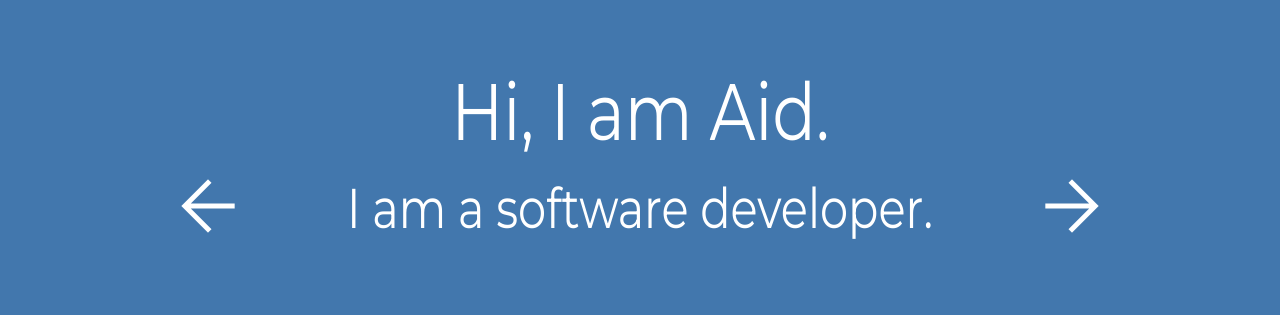
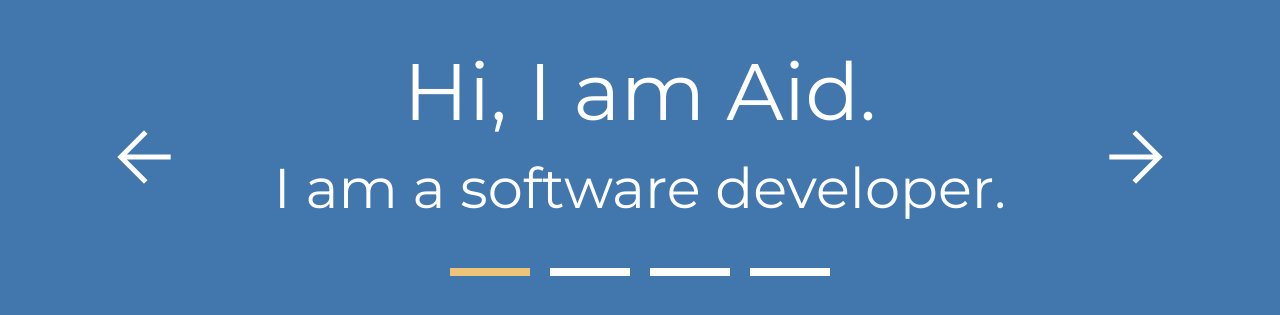
Before and after one commit to aid9eleven/adrian-cabriga, a React (Vite) app: page / in a window 1280 px wide. Shown: the part 241-556 px from the top of the page. Built offline with nearby package versions, Linux system fonts and the light colour scheme.

Commit message:
refactored code

```diff
--- a/src/App.tsx
+++ b/src/App.tsx
@@ -1,6 +1,6 @@
 import './App.css'
 import GreetingScreen from './screens/GreetingScreen'
-import { THEME_CONSTANTS } from './styles/cssClassConstants'
+import { THEMES } from './styles/cssClassConstants'
 import "./styles/styles.css"
 
 const App = () => {
@@ -8,7 +8,7 @@ const App = () => {
   return (
     <div className="app">
       <div className="wrapper">
-        <GreetingScreen theme={THEME_CONSTANTS.BLUE}/>
+        <GreetingScreen theme={THEMES.BLUE}/>
       </div>
     </div>
   )
--- a/src/components/Background.tsx
+++ b/src/components/Background.tsx
@@ -2,11 +2,7 @@ import { ELEMENT_TYPES, Theme } from "../styles/cssClassConstants";
 import { classNameBuilder } from "../util/stringBuilder";
 import "./Background.css"
 
-interface IBackgroundProps {
-  theme: Theme;
-}
-
-const Background = (props: IBackgroundProps) => {
+const Background = () => {
 
   return (
     <div className={classNameBuilder([
--- a/src/components/Carousel.css
+++ b/src/components/Carousel.css
@@ -1,20 +1,8 @@
 .carousel {
   display: flex;
   align-items: center;
-}
-
-.carousel-body {
-  display: flex;
   position: relative;
   overflow: hidden;
-}
-
-.carousel-back-button {
-  margin-right: 1rem;
-}
-
-.carousel-next-button {
-  margin-left: 1rem;
 }
 
 .carousel-wrapper {
--- a/src/components/Carousel.tsx
+++ b/src/components/Carousel.tsx
@@ -1,21 +1,18 @@
 import {
-  Children,
-  ReactNode,
   useEffect,
-  useLayoutEffect,
-  useMemo,
   useRef,
   useState
 } from "react"
 import { classNameBuilder } from "../util/stringBuilder";
 import "./Carousel.css";
-import { GoogleIcon } from "./GoogleIcon";
+import { ELEMENT_TYPES } from "../styles/cssClassConstants";
 
 interface ICarouselProps {
-  children: ReactNode[];
+  children: React.ReactNode[];
+  index?: number;
   style?: React.CSSProperties;
-  backButton?: ReactNode;
-  nextButton?: ReactNode;
+  backButton?: React.ReactNode;
+  nextButton?: React.ReactNode;
 }
 
 /**
@@ -24,106 +21,34 @@ interface ICarouselProps {
 const Carousel = (props: ICarouselProps) => {
   const containerRef = useRef<HTMLDivElement>(null);
   const [parentWidth, setParentWidth] = useState(0);
-  const [wrapperOneDisplacement, setWrapperOneDisplacement] = useState(0);
-  const [wrapperTwoDisplacement, setWrapperTwoDisplacement] = useState(0);
-  const [wrapperThreeDisplacement, setWrapperThreeDisplacement] = useState(0);
-
-  const transition = "0.3s ease-in-out";
-
-  const backButton = () => (
-    <GoogleIcon icon="arrow_back_ios" />
-  )
-
-  const nextButton = () => (
-    <GoogleIcon icon="arrow_forward_ios" />
-  )
-
-  const isDisplacementWithinTransitionRange = (displacement: number): boolean => {
-    return displacement >= (-parentWidth * props.children.length) && displacement <= parentWidth
-  }
-
-  const shiftRight = (displacement: number): number => {
-    if (displacement >= parentWidth * props.children.length)
-      return -parentWidth * (2 * props.children.length - 1);
-    return displacement + parentWidth;
-  }
-
-  const shiftLeft = (displacement: number): number => {
-    if (displacement <= -parentWidth * (2 * props.children.length - 1))
-      return parentWidth * props.children.length;
-    return displacement - parentWidth;
-  }
-
-  const handleBack = () => {
-    setWrapperOneDisplacement(shiftRight(wrapperOneDisplacement))
-    setWrapperTwoDisplacement(shiftRight(wrapperTwoDisplacement))
-    setWrapperThreeDisplacement(shiftRight(wrapperThreeDisplacement))
-  }
-
-  const handleNext = () => {
-    setWrapperOneDisplacement(shiftLeft(wrapperOneDisplacement))
-    setWrapperTwoDisplacement(shiftLeft(wrapperTwoDisplacement))
-    setWrapperThreeDisplacement(shiftLeft(wrapperThreeDisplacement))
-  }
 
   useEffect(() => {
     setParentWidth(containerRef.current?.clientWidth || 0);
-    setWrapperOneDisplacement(-parentWidth * props.children.length);
-    setWrapperTwoDisplacement(0);
-    setWrapperThreeDisplacement(parentWidth * props.children.length);
-  }, [parentWidth])
+  }, [props.index])
 
 
   return (
-    <div className={
+    <div
+      className={
         classNameBuilder([
           "carousel",
         ])
-    }>
-      <div
-        className="carousel-back-button"
-        onClick={handleBack}
-      >
-        {props.backButton || backButton()}
-      </div>
-      <div
-        className="carousel-body"
-        ref={containerRef}
+      }
       style={props.style}
     >
       <div
-          className="carousel-wrapper"
+        className={
+          classNameBuilder([
+            "carousel-wrapper",
+            ELEMENT_TYPES.TRANSITIONING_ELEMENT
+          ])
+        }
+        ref={containerRef}
         style={{
-            left: `${wrapperOneDisplacement}px`,
-            transition: isDisplacementWithinTransitionRange(wrapperOneDisplacement) ? transition : ""
+          left: `${-(props.index || 0) * parentWidth}px`
         }}
       >
         {props.children}
-        </div>
-        <div
-          className="carousel-wrapper"
-          style={{
-            left: `${wrapperTwoDisplacement}px`,
-            transition: isDisplacementWithinTransitionRange(wrapperTwoDisplacement) ? transition : ""
-          }}
-        >
-          {props.children}
-        </div>
-        <div
-          className="carousel-wrapper"
-          style={{
-            left: `${wrapperThreeDisplacement}px`,
-            transition: isDisplacementWithinTransitionRange(wrapperThreeDisplacement) ? transition : ""
-          }}
-        >
-          {props.children}
-        </div>
-      </div>
-      <div
-        className="carousel-next-button"
-        onClick={handleNext}
-      >
-        {props.nextButton || nextButton()}
       </div>
     </div>
   )
--- /dev/null
+++ b/src/components/DevSwitcher.css
@@ -0,0 +1,54 @@
+.dev-switcher {
+  overflow: hidden;
+  position: relative;
+  white-space: nowrap;
+}
+
+.dev-switcher-base {
+  visibility: hidden;
+}
+
+.dev-switcher.on-state.up .dev-switcher-children-wrapper {
+  top: -100%;
+}
+
+.dev-switcher.on-state.down .dev-switcher-children-wrapper {
+  top: 0;
+}
+
+.dev-switcher.on-state.left .dev-switcher-children-wrapper {
+  left: -100%;
+}
+
+.dev-switcher.on-state.right .dev-switcher-children-wrapper {
+  left: 0;
+}
+
+.dev-switcher.up .dev-switcher-children-wrapper {
+  flex-direction: column-reverse;
+  top: 0;
+}
+
+.dev-switcher.down .dev-switcher-children-wrapper {
+  flex-direction: column;
+  top: -100%;
+}
+
+.dev-switcher.left .dev-switcher-children-wrapper {
+  flex-direction: row-reverse;
+  top: 0;
+  left: 0;
+}
+
+.dev-switcher.right .dev-switcher-children-wrapper {
+  flex-direction: row;
+  top: 0;
+  left: -100%;
+}
+
+.dev-switcher-children-wrapper {
+  display: flex;
+  align-items: center;
+  position: absolute;
+  transition: 0.2s ease-in-out;
+}
--- a/src/components/TextSwitcher.tsx
+++ b/src/components/DevSwitcher.tsx
@@ -1,23 +1,25 @@
-import { ReactNode, useEffect, useState } from "react";
+import { useEffect, useState } from "react";
 import { CSS_CONSTANTS } from "../styles/cssClassConstants";
 import { classNameBuilder } from "../util/stringBuilder";
-import "./TextSwitcher.css";
+import "./DevSwitcher.css";
 
-export interface ITextSwitcherProps {
-  children?: ReactNode,
+export interface IDevSwitcherProps {
+  children?: React.ReactNode,
   className?: string,
   direction?: "up" | "down" | "left" | "right";
+  height?: string | number,
   hoverable?: boolean;
   offStateChildClassName?: string;
   onStateChildClassName?: string;
   style?: React.CSSProperties;
   switched?: boolean;
+  width?: string | number,
   onClick?: React.MouseEventHandler<HTMLDivElement>;
   onMouseLeave?: React.MouseEventHandler<HTMLDivElement>;
   onMouseOver?: React.MouseEventHandler<HTMLDivElement>;
 }
 
-const TextSwitcher = (props: ITextSwitcherProps) => {
+const DevSwitcher = (props: IDevSwitcherProps) => {
   const [switched, setSwitched] = useState(false);
   const [direction, setDirection] = useState("up");
 
@@ -53,31 +55,37 @@ const TextSwitcher = (props: ITextSwitcherProps) => {
     <div
       className={
         classNameBuilder([
-          "text-switcher",
+          "dev-switcher",
           props.className,
           `${switched ? CSS_CONSTANTS.ON_STATE : ""}`,
           direction
         ])
       }
+      style={{...props.style, height: props.height, width: props.width}}
       onClick={props.onClick}
       onMouseOver={props.onMouseOver ?? handleMouseOver}
       onMouseLeave={props.onMouseLeave ?? handleMouseLeave}
-      style={props.style}
     >
-      <div className="text-switcher-base">{props.children}</div>
+      <div className="dev-switcher-base">{props.children}</div>
       <div
-        className={"text-switcher-children-wrapper"}
+        className={"dev-switcher-children-wrapper"}
       >
-        <div className={classNameBuilder([
-          "text-switcher-on-state-child",
-          props.onStateChildClassName
-        ])}>
+        <div
+          className={classNameBuilder([
+            "dev-switcher-on-state-child",
+            props.onStateChildClassName
+          ])}
+          style={{height: props.height, width: props.width}}
+        >
           {props.children}
         </div>
-        <div className={classNameBuilder([
-          "text-switcher-off-state-child",
-          props.offStateChildClassName
-        ])}>
+        <div
+          className={classNameBuilder([
+            "dev-switcher-off-state-child",
+            props.offStateChildClassName
+          ])}
+          style={{height: props.height, width: props.width}}
+        >
           {props.children}
         </div>
       </div>
@@ -85,4 +93,4 @@ const TextSwitcher = (props: ITextSwitcherProps) => {
   )
 }
 
-export default TextSwitcher;
+export default DevSwitcher;
--- a/src/components/TextSwitcher.css
+++ /dev/null
@@ -1,54 +0,0 @@
-.text-switcher {
-  overflow: hidden;
-  position: relative;
-  white-space: nowrap;
-}
-
-.text-switcher-base {
-  visibility: hidden;
-}
-
-.text-switcher.on-state.up .text-switcher-children-wrapper {
-  top: -100%;
-}
-
-.text-switcher.on-state.down .text-switcher-children-wrapper {
-  top: 0;
-}
-
-.text-switcher.on-state.left .text-switcher-children-wrapper {
-  left: -100%;
-}
-
-.text-switcher.on-state.right .text-switcher-children-wrapper {
-  left: 0;
-}
-
-.text-switcher.up .text-switcher-children-wrapper {
-  flex-direction: column-reverse;
-  top: 0;
-}
-
-.text-switcher.down .text-switcher-children-wrapper {
-  flex-direction: column;
-  top: -100%;
-}
-
-.text-switcher.left .text-switcher-children-wrapper {
-  flex-direction: row-reverse;
-  top: 0;
-  left: 0;
-}
-
-.text-switcher.right .text-switcher-children-wrapper {
-  flex-direction: row;
-  top: 0;
-  left: -100%;
-}
-
-.text-switcher-children-wrapper {
-  display: flex;
-  align-items: center;
-  position: absolute;
-  transition: 0.2s ease-in-out;
-}
--- a/src/index.css
+++ b/src/index.css
@@ -2,37 +2,6 @@
     padding: 0;
     margin: 0;
     user-select: none;
-}
-
-.greeting-screen {
-    position: relative;
-    display: flex;
-    align-items: center;
-    justify-content: center;
-}
-
-.greeting-arrow .google-icon {
-    font-size: 5rem;
-}
-
-.greeting-wrapper {
-    display: flex;
-    flex-direction: column;
-    align-items: center;
-    justify-content: center;
-}
-
-.greeting-screen-line {
-    display: flex;
-    justify-content: center;
-    color: white;
-    font-family: 'Montserrat', sans-serif;
-    font-size: 5rem;
-    transform: scaleX(80%);
-}
-
-.greeting-screen-line-2 {
-    font-size: 3.5rem;
 }
 
 /* overriding classes */
@@ -53,6 +22,6 @@
     color: white;
 }
 
-.light-orange-theme .text-switcher-on-state-child {
+.light-orange-theme .dev-switcher-on-state-child {
     color: var(--dark-blue);
 }
--- /dev/null
+++ b/src/screens/GreetingScreen.css
@@ -0,0 +1,45 @@
+.greeting-screen {
+  position: relative;
+  display: flex;
+  align-items: center;
+  justify-content: center;
+}
+
+.greeting-arrow.left {
+  margin-right: 5rem;
+}
+
+.greeting-arrow.right {
+  margin-left: 5rem;
+}
+
+.greeting-arrow .google-icon {
+  font-size: 5rem;
+}
+
+.greeting-wrapper {
+  display: flex;
+  flex-direction: column;
+  align-items: center;
+  justify-content: center;
+}
+
+.greeting-screen-line {
+  display: flex;
+  justify-content: center;
+  color: white;
+  font-size: 5rem;
+}
+
+.greeting-screen-line-2 {
+  font-size: 3.5rem;
+}
+
+.greeting-screen-bullets {
+  display: flex;
+  margin-top: 2rem;
+}
+
+.greeting-screen-bullets > * {
+  margin: 0 10px;
+}
--- a/src/screens/GreetingScreen.tsx
+++ b/src/screens/GreetingScreen.tsx
@@ -3,11 +3,12 @@ import Timer from "../classes/Timer";
 import Background from "../components/Background";
 import Carousel from "../components/Carousel";
 import { GoogleIcon } from "../components/GoogleIcon";
-import TextSwitcher from "../components/TextSwitcher";
-import { CSS_CONSTANTS, ELEMENT_TYPES, THEME_CONSTANTS, Theme } from "../styles/cssClassConstants";
+import DevSwitcher from "../components/DevSwitcher";
+import { CSS_CONSTANTS, ELEMENT_TYPES, FONTS, THEMES, Theme } from "../styles/cssClassConstants";
 import { classNameBuilder } from "../util/stringBuilder";
+import "./GreetingScreen.css";
 
-interface ITextSwitcherState {
+interface IDevSwitcherState {
   id: number,
   text: string,
   isHighlighted?: boolean;
@@ -16,7 +17,7 @@ interface ITextSwitcherState {
   timer: Timer
 }
 
-const textSwitcherInitialStates: ITextSwitcherState[] = [
+const DevSwitcherInitialStates: IDevSwitcherState[] = [
   {
     id: 0,
     text: "Hi",
@@ -107,30 +108,30 @@ const textSwitcherInitialStates: ITextSwitcherState[] = [
   },
 ];
 
-const reducer = (state: ITextSwitcherState[], action: { type: string; id: number; }) => {
+const reducer = (state: IDevSwitcherState[], action: { type: string; id: number; }) => {
   switch (action.type) {
     case "SWITCH_ON":
-      return state.map((textSwitcherState) => {
-        if (textSwitcherState.id === action.id) {
-          let newState = { ...textSwitcherState, switched: true };
+      return state.map((DevSwitcherState) => {
+        if (DevSwitcherState.id === action.id) {
+          let newState = { ...DevSwitcherState, switched: true };
           newState.timer.setTime(5);
           newState.timer.pause();
           return newState;
         }
-        return textSwitcherState;
+        return DevSwitcherState;
       });
 
     case "SWITCH_OFF":
-      return state.map((textSwitcherState) => {
-        if (textSwitcherState.id === action.id) {
-          return { ...textSwitcherState, switched: false };
+      return state.map((DevSwitcherState) => {
+        if (DevSwitcherState.id === action.id) {
+          return { ...DevSwitcherState, switched: false };
         }
-        return textSwitcherState;
+        return DevSwitcherState;
       });
 
     case "UPDATE_TIMER":
-      return state.map((textSwitcherState) => {
-        return textSwitcherState;
+      return state.map((DevSwitcherState) => {
+        return DevSwitcherState;
       });
 
     default:
@@ -138,19 +139,19 @@ const reducer = (state: ITextSwitcherState[], action: { type: string; id: number
   }
 };
 
-interface IGreetingScreenTextSwitcherProps {
+interface IGreetingScreenDevSwitcherProps {
   id: number
 }
 
-const GreetingScreenTextSwitcher = (props: IGreetingScreenTextSwitcherProps) => {
-  const [textSwitcherStates, dispatch] = useReducer(reducer, textSwitcherInitialStates);
+const GreetingScreenDevSwitcher = (props: IGreetingScreenDevSwitcherProps) => {
+  const [DevSwitcherStates, dispatch] = useReducer(reducer, DevSwitcherInitialStates);
 
-  const handleTextSwitcherOnMouseOver = (id: number) => {
+  const handleDevSwitcherOnMouseOver = (id: number) => {
     dispatch({ type: "SWITCH_ON", id: id });
   }
 
-  const handleTextSwitcherOnMouseLeave = (id: number) => {
-    textSwitcherStates[id].timer.unpause();
+  const handleDevSwitcherOnMouseLeave = (id: number) => {
+    DevSwitcherStates[id].timer.unpause();
   }
 
   useEffect(() => {
@@ -158,27 +159,27 @@ const GreetingScreenTextSwitcher = (props: IGreetingScreenTextSwitcherProps) =>
       dispatch({ type: "UPDATE_TIMER", id: 0 });
     }, 100)
 
-    textSwitcherStates.map((textSwitcherState) => {
-      if (textSwitcherState.timer.hasTimerStopped()) {
-        dispatch({ type: "SWITCH_OFF", id: textSwitcherState.id});
+    DevSwitcherStates.map((DevSwitcherState) => {
+      if (DevSwitcherState.timer.hasTimerStopped()) {
+        dispatch({ type: "SWITCH_OFF", id: DevSwitcherState.id});
       }
     })
   },
   [
-    textSwitcherStates[props.id].switched, textSwitcherStates[props.id].timer.secondsLeft
+    DevSwitcherStates[props.id].switched, DevSwitcherStates[props.id].timer.secondsLeft
   ]);
 
   return (
-    <TextSwitcher
-      direction={textSwitcherStates[props.id].direction}
+    <DevSwitcher
+      direction={DevSwitcherStates[props.id].direction}
       offStateChildClassName={ELEMENT_TYPES.TEXT}
-      onStateChildClassName={textSwitcherStates[props.id].isHighlighted ? ELEMENT_TYPES.HIGHLIGHTED_TEXT : ELEMENT_TYPES.HOVERED_TEXT}
-      switched={textSwitcherStates[props.id].switched}
-      onMouseLeave={() => handleTextSwitcherOnMouseLeave(props.id)}
-      onMouseOver={() => handleTextSwitcherOnMouseOver(props.id)}
+      onStateChildClassName={DevSwitcherStates[props.id].isHighlighted ? ELEMENT_TYPES.HIGHLIGHTED_TEXT : ELEMENT_TYPES.HOVERED_TEXT}
+      switched={DevSwitcherStates[props.id].switched}
+      onMouseLeave={() => handleDevSwitcherOnMouseLeave(props.id)}
+      onMouseOver={() => handleDevSwitcherOnMouseOver(props.id)}
     >
-      {textSwitcherStates[props.id].text}
-    </TextSwitcher>
+      {DevSwitcherStates[props.id].text}
+    </DevSwitcher>
   )
 }
 
@@ -187,11 +188,17 @@ interface IGreetingScreenLineTwoProps {
 }
 
 const GreetingScreenLineTwo = (props: IGreetingScreenLineTwoProps) => (
-  <div className="greeting-screen-line greeting-screen-line-2">
+  <div
+    className={classNameBuilder([
+      "greeting-screen-line",
+      "greeting-screen-line-2",
+      FONTS.MONTSERRAT
+    ])}
+  >
     {
       props.ids.map((id, index) => (
         <Fragment key={index}>
-          <GreetingScreenTextSwitcher id={id}/>
+          <GreetingScreenDevSwitcher id={id}/>
           {index < props.ids.length - 1 ? <div>&nbsp;</div> : <div>.</div>}
         </Fragment>
       ))
@@ -204,24 +211,29 @@ interface IGreetingScreenProps {
 }
 
 const GreetingScreen = (props: IGreetingScreenProps) => {
-  const [theme, setTheme] = useState(props.theme)
+  const [theme, setTheme] = useState(props.theme);
+  const [carouselIndex, setCarouselIndex] = useState(0);
 
-  const themeChanger = () => {
-    if (theme === THEME_CONSTANTS.LIGHT_ORANGE) {
-      setTheme(THEME_CONSTANTS.BLUE)
-    }
-    else {
-      setTheme(THEME_CONSTANTS.LIGHT_ORANGE)
-    }
+  const handleBack = () => {
+    if (carouselIndex <= 0)
+      setCarouselIndex(3);
+    else
+      setCarouselIndex(carouselIndex - 1);
+  }
 
-    console.log(theme);
+  const handleNext = () => {
+    if (carouselIndex >= 3)
+      setCarouselIndex(0);
+    else
+      setCarouselIndex(carouselIndex + 1);
   }
 
   const carouselBackButton = () => (
-    <TextSwitcher
+    <DevSwitcher
       className={
         classNameBuilder([
           "greeting-arrow",
+          "left",
           ELEMENT_TYPES.POINTER_ELEMENT
         ])
       }
@@ -229,16 +241,17 @@ const GreetingScreen = (props: IGreetingScreenProps) => {
       hoverable
       offStateChildClassName={ELEMENT_TYPES.ICON}
       onStateChildClassName={ELEMENT_TYPES.HOVERED_ICON}
-      onClick={themeChanger}
+      onClick={handleBack}
     >
       <GoogleIcon icon="arrow_back"/>
-    </TextSwitcher>
+    </DevSwitcher>
   )
 
   const carouselNextButton = () => (
-    <TextSwitcher className={
+    <DevSwitcher className={
       classNameBuilder([
         "greeting-arrow",
+        "right",
         ELEMENT_TYPES.POINTER_ELEMENT,
         ELEMENT_TYPES.ICON
       ])}
@@ -246,10 +259,10 @@ const GreetingScreen = (props: IGreetingScreenProps) => {
       hoverable
       offStateChildClassName={ELEMENT_TYPES.ICON}
       onStateChildClassName={ELEMENT_TYPES.HOVERED_ICON}
-      onClick={themeChanger}
+      onClick={handleNext}
     >
       <GoogleIcon icon="arrow_forward"/>
-    </TextSwitcher>
+    </DevSwitcher>
   )
 
   return (
@@ -257,23 +270,31 @@ const GreetingScreen = (props: IGreetingScreenProps) => {
       className={classNameBuilder([
         "greeting-screen",
         CSS_CONSTANTS.SCREEN,
-        props.theme
+        theme
       ])}
     >
-      <Background theme={theme}/>
+      <Background/>
+      {carouselBackButton()}
       <div className="greeting-wrapper">
-        <div className="greeting-screen-line greeting-screen-line-1">
-          <GreetingScreenTextSwitcher id={0}/>
+        <div
+          className={classNameBuilder([
+            "greeting-screen-line",
+            "greeting-screen-line-1",
+            FONTS.MONTSERRAT
+          ])}
+        >
+          <GreetingScreenDevSwitcher id={0}/>
           <div>,&nbsp;</div>
-          <GreetingScreenTextSwitcher id={1}/>
+          <GreetingScreenDevSwitcher id={1}/>
           <div>&nbsp;</div>
-          <GreetingScreenTextSwitcher id={2}/>
+          <GreetingScreenDevSwitcher id={2}/>
           <div>&nbsp;</div>
-          <GreetingScreenTextSwitcher id={3}/>
+          <GreetingScreenDevSwitcher id={3}/>
           <div>.</div>
         </div>
         <Carousel
           backButton={carouselBackButton()}
+          index={carouselIndex}
           nextButton={carouselNextButton()}
           style={{
             width: "47rem",
@@ -285,7 +306,23 @@ const GreetingScreen = (props: IGreetingScreenProps) => {
           <GreetingScreenLineTwo ids={[4, 5, 7, 10]}/>
           <GreetingScreenLineTwo ids={[4, 5, 6, 11]}/>
         </Carousel>
+        <div className="greeting-screen-bullets">
+          {[...Array(4)].map((_element, index) => (
+            <DevSwitcher
+              className={ELEMENT_TYPES.POINTER_ELEMENT}
+              height="0.5rem"
+              hoverable
+              key={index}
+              offStateChildClassName={ELEMENT_TYPES.BLOCK}
+              onClick={() => setCarouselIndex(index)}
+              onStateChildClassName={ELEMENT_TYPES.HOVERED_BLOCK}
+              switched={index === carouselIndex}
+              width="5rem"
+            />
+          ))}
+        </div>
       </div>
+      {carouselNextButton()}
     </div>
   )
 }
--- a/src/styles/cssClassConstants.tsx
+++ b/src/styles/cssClassConstants.tsx
@@ -10,15 +10,18 @@ export type Theme =
   "th-bl"
   | "th-lo";
 
-export const THEME_CONSTANTS = {
+export const THEMES = {
   BLUE: "th-bl" as Theme,
   LIGHT_ORANGE: "th-lo" as Theme,
 };
 
 export const ELEMENT_TYPES = {
   BACKGROUND: "bg",
+  BLOCK: "bk",
+  HOVERED_BLOCK: "hb",
   HOVERED_ICON: "hi",
   HOVERED_TEXT: "ht",
+  HIGHLIGHTED_BLOCK: "hlb",
   HIGHLIGHTED_TEXT: "hlt",
   HIGHLIGHTED_ICON: "hli",
   ICON: "ic",
@@ -26,3 +29,9 @@ export const ELEMENT_TYPES = {
   TEXT: "tx",
   TRANSITIONING_ELEMENT: "te",
 }
+
+export const FONTS = {
+  MONTSERRAT: "ft-ms",
+  DOSIS: "ft-ds",
+  SHADOWS_INTO_LIGHT: "ft-sl"
+}
--- a/src/styles/styles.css
+++ b/src/styles/styles.css
@@ -31,8 +31,16 @@
   color: white;
 }
 
+.th-bl .bk {
+  background-color: white;
+}
+
 .th-bl .ht, .th-bl .hi {
   color: var(--light-orange);
+}
+
+.th-bl .hb {
+  background-color: var(--light-orange);
 }
 
 .th-bl .hlt, .th-bl .hli {
@@ -48,8 +56,16 @@
   color: white;
 }
 
+.th-lo .bk {
+  background-color: white;
+}
+
 .th-lo .ht, .th-lo .hi {
   color: var(--dark-blue);
+}
+
+.th-lo .hb {
+  background-color: var(--dark-blue);
 }
 
 .th-lo .hlt, .th-lo .hli {
@@ -64,3 +80,7 @@
 .pe {
   cursor: pointer;
 }
+
+.ft-ms {
+  font-family: 'Montserrat', sans-serif;
+}
```
Lines whose indentation alone changed are shown as unchanged.
